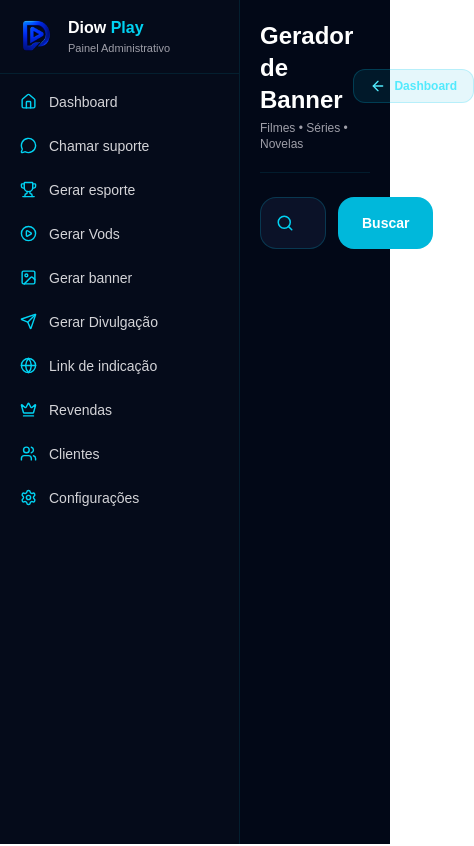
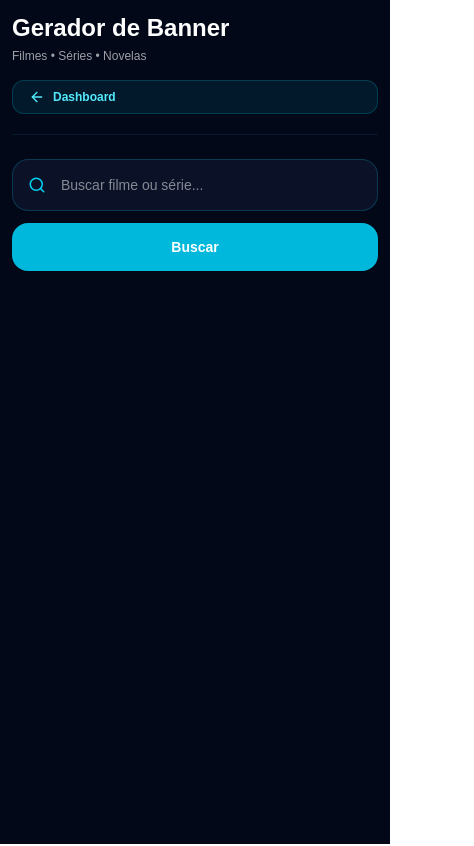
Before and after one commit to diorleip/diowplaypro, a Next.js app: page /dashboard/banner in a window 390 px wide. Shown: the top 846 px of the page, 474 px wide, since content can reach past the window. Built offline with nearby package versions, Linux system fonts and the light colour scheme.

Commit message:
Melhora responsividade mobile do gerador de banner

```diff
--- a/app/dashboard/banner/page.tsx
+++ b/app/dashboard/banner/page.tsx
@@ -41,7 +41,7 @@ const sidebarItems = [
 
   {
     title: "Gerar Vods",
-    href: "/dashboard/video",
+    href: "/dashboard/videos",
     icon: PlayCircle,
   },
 
@@ -129,7 +129,7 @@ export default function BannerSearchPage() {
   return (
     <main className="min-h-screen bg-[#020817] text-white">
       {/* SIDEBAR */}
-      <aside className="fixed left-0 top-0 z-50 flex h-screen w-[240px] flex-col border-r border-cyan-400/10 bg-[#050b1a]">
+      <aside className="hidden lg:flex fixed left-0 top-0 z-50 h-screen w-[240px] flex-col border-r border-cyan-400/10 bg-[#050b1a]">
         {/* LOGO */}
         <div className="flex items-center gap-3 border-b border-cyan-400/10 p-4">
           <img
@@ -178,9 +178,9 @@ export default function BannerSearchPage() {
       </aside>
 
       {/* CONTEÚDO */}
-      <section className="ml-[240px] min-h-screen p-5">
+      <section className="min-h-screen p-3 md:p-5 lg:ml-[240px]">
         {/* HEADER */}
-        <div className="mb-6 flex items-center justify-between border-b border-cyan-400/10 pb-5">
+        <div className="mb-6 flex flex-col gap-4 sm:flex-row sm:items-center sm:justify-between border-b border-cyan-400/10 pb-5">
           <div>
             <h1 className="text-2xl font-bold">
               Gerador de Banner
@@ -202,7 +202,7 @@ export default function BannerSearchPage() {
         </div>
 
         {/* BUSCA */}
-        <div className="mb-8 flex gap-3">
+        <div className="mb-8 flex flex-col gap-3 sm:flex-row">
           <div className="relative flex-1">
             <Search
               size={18}
@@ -227,9 +227,9 @@ export default function BannerSearchPage() {
 
           {/* BOTÃO */}
           <button
-            onClick={searchMovies}
-            className="rounded-2xl bg-cyan-500 px-6 text-sm font-bold text-white transition-all hover:bg-cyan-400"
-          >
+  onClick={searchMovies}
+  className="h-12 w-full sm:w-auto rounded-2xl bg-cyan-500 px-6 text-sm font-bold text-white transition-all hover:bg-cyan-400"
+>
             Buscar
           </button>
         </div>
@@ -243,7 +243,7 @@ export default function BannerSearchPage() {
 
         {/* RESULTADOS */}
         {!loading && results.length > 0 && (
-          <div className="grid grid-cols-2 gap-4 md:grid-cols-3 lg:grid-cols-4 xl:grid-cols-5 2xl:grid-cols-6">
+          <div className="grid grid-cols-2 gap-3 sm:grid-cols-2 md:grid-cols-3 lg:grid-cols-4 xl:grid-cols-5 2xl:grid-cols-6">
             {results.map((item) => {
               const title =
                 item.title || item.name;
@@ -265,7 +265,7 @@ export default function BannerSearchPage() {
                     <img
                       src={`https://image.tmdb.org/t/p/w500${item.poster_path}`}
                       alt={title}
-                      className="h-[300px] w-full object-cover transition-all duration-500 group-hover:scale-105"
+                      className="aspect-[2/3] w-full object-cover transition-all duration-500 group-hover:scale-105"
                     />
                   </div>
 
```
